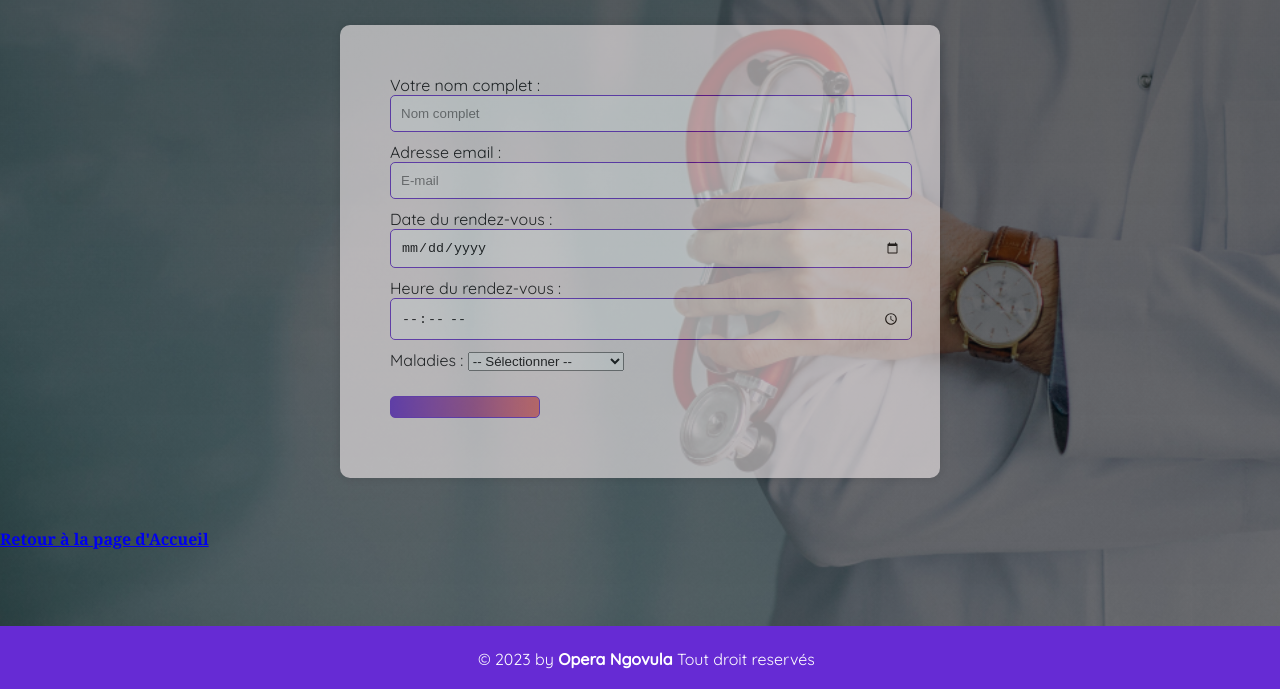
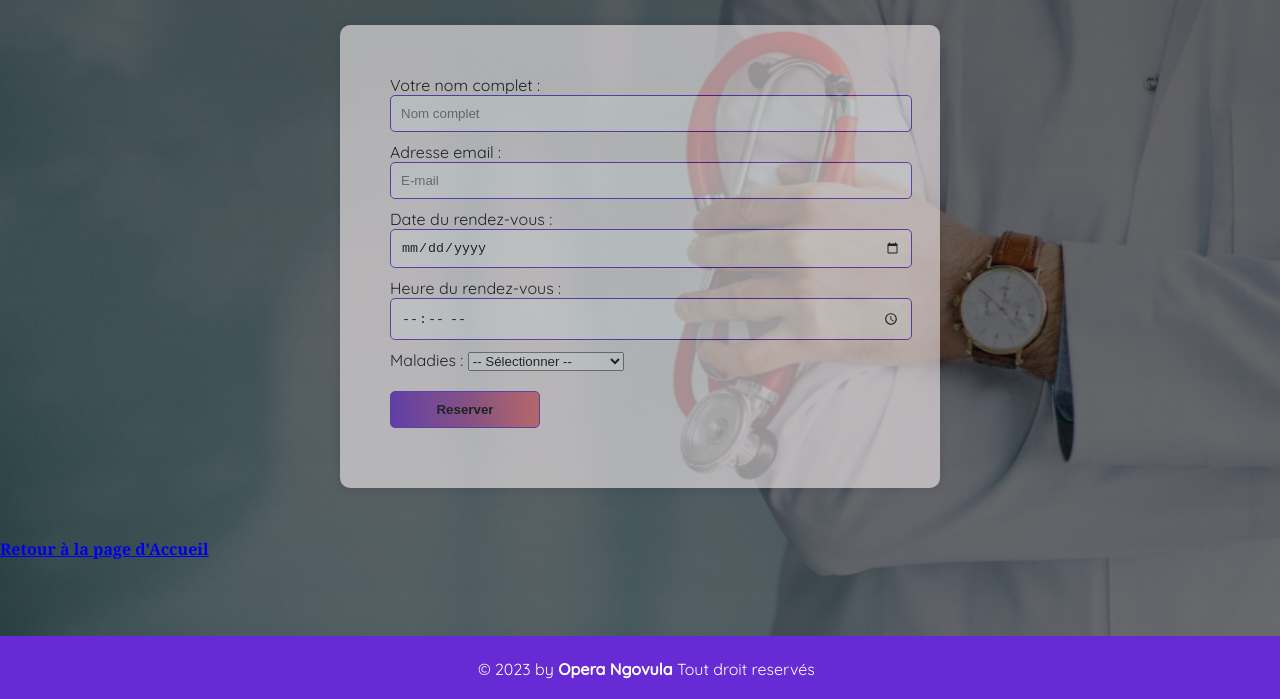
Before and after one commit to Opera77/Pital, a plain HTML site: page index (2).html in a window 1280 px wide. Shown: the part 195-894 px from the top of the page. Drawn offline with nearby package versions, Linux system fonts and the light colour scheme.

Commit message:
Update index (2).html

```diff
--- a/index (2).html
+++ b/index (2).html
@@ -31,7 +31,7 @@
       </select>
       <br>
       <br>
-      <button type="submit" id="btn" value="send Email"><strong></strong></button>
+      <button type="submit" id="btn" value="send Email"><strong>Reserver</strong></button>
     </form>
   </div>
 
```
